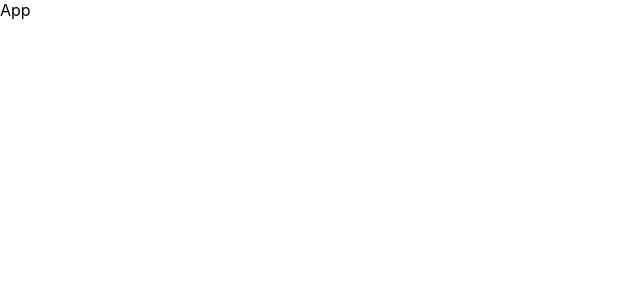
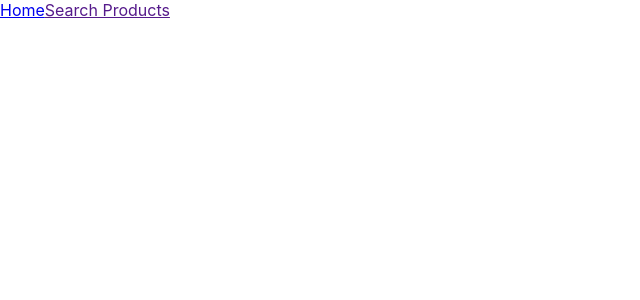
Before and after one commit to Esuza-arch/agro-scan, a React (Create React App) app: page / in a window 1280 px wide. Shown: the top 300 px of the page, without its empty margins (0-640 px from the left). Built offline with nearby package versions, Linux system fonts and the light colour scheme.

Commit message:
add Search component

```diff
--- a/src/App.js
+++ b/src/App.js
@@ -1,8 +1,11 @@
 import React from 'react'
+import NavBar from './components/NavBar'
 
 function App() {
   return (
-    <div>App</div>
+    <div>
+      <NavBar />
+    </div>
   )
 }
 
```
Also changed, not shown: src/components/Search.js (added, +9 -0 lines).
